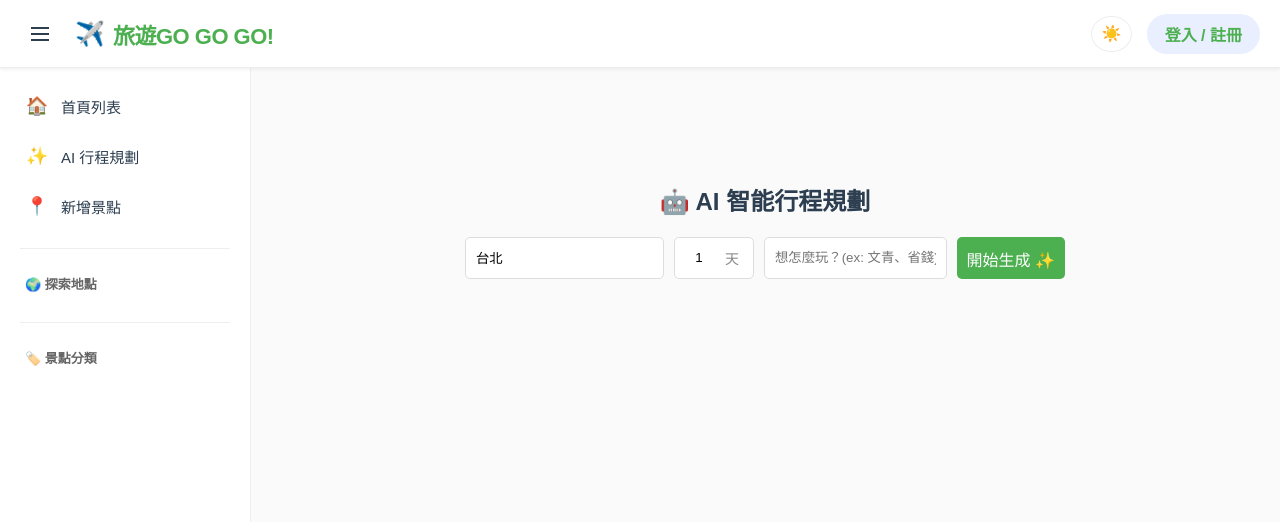
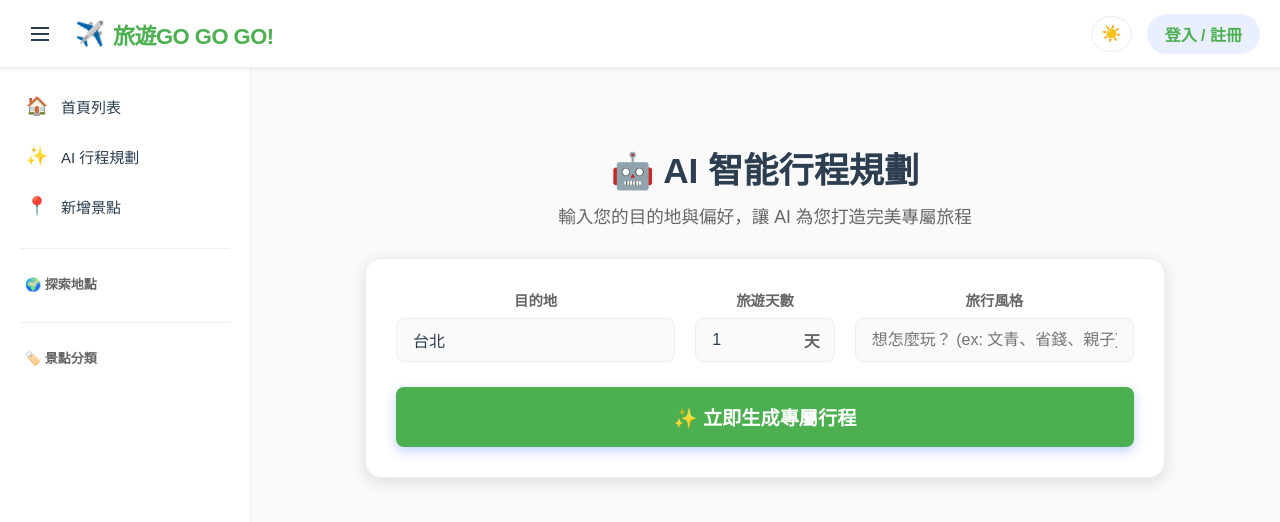
Before and after one commit to bellayang9455/travel-backend-fastapi-mysql, a Vue app in the folder my-travel-frontend/: page /ai-planner in a window 1280 px wide. Shown: the top 522 px of the page. Built offline with nearby package versions, Linux system fonts and the light colour scheme.

Commit message:
優化行程圖

```diff
--- a/my-travel-frontend/src/components/AIPlanner.vue
+++ b/my-travel-frontend/src/components/AIPlanner.vue
@@ -1,9 +1,8 @@
 <script setup>
 // AI 行程規劃元件
 import { ref } from 'vue'
-import api from '../api/axios.js' // 引用設定好的 api
+import api from '../api/axios.js'
 
-// 1. 定義 emit (這樣才能跳轉去登入頁)
 const emit = defineEmits(['changePage'])
 
 const props = defineProps({
@@ -11,14 +10,12 @@ const props = defineProps({
   user: Object
 })
 
-// 狀態變數
 const form = ref({
   destination: '台北',
   days: 1,
   style: ''
 })
 
-// 2. 變數名稱改得更直覺，且與儲存函式統一
 const generatedItinerary = ref([])
 const isLoading = ref(false)
 const isSaving = ref(false)
@@ -28,11 +25,12 @@ const generatePlan = async () => {
   if (!form.value.destination) return alert('請輸入地點！')
 
   isLoading.value = true
-  generatedItinerary.value = [] // 清空上次結果
+  generatedItinerary.value = []
 
   try {
-    const response = await api.post('/api/generate_itinerary', form.value, {
-      timeout: 60000 // 60秒
+    // 💡 確保這裡的路徑是加上 /ai-plan 的正確版本
+    const response = await api.post('/api/ai-plan/generate_itinerary', form.value, {
+      timeout: 60000
     })
 
     generatedItinerary.value = response.data.result
@@ -46,11 +44,9 @@ const generatePlan = async () => {
 
 // 儲存行程到資料庫
 const handleSaveToMyTrip = async () => {
-  // 1. 檢查登入狀態
-
   if (!props.isLoggedIn || !props.user) {
     if(confirm('您需要登入才能儲存行程！是否前往登入頁面？')) {
-      emit('changePage', 'login') // 跳轉到登入頁
+      emit('changePage', 'login')
     }
     return
   }
@@ -58,7 +54,6 @@ const handleSaveToMyTrip = async () => {
   try {
     isSaving.value = true
 
-    // 2. 準備 payload
     const payload = {
       title: `${form.value.destination} ${form.value.days}日遊 (AI推薦)`,
       user_id: props.user.id,
@@ -69,19 +64,16 @@ const handleSaveToMyTrip = async () => {
       }))
     }
 
-    // 3. 呼叫後端儲存 API
     await api.post('/api/itineraries/from_ai', payload)
-
     alert('🎉 成功加入您的行程表！')
 
   } catch (error) {
     console.error('❌ 儲存失敗，請稍後再試', error)
 
     if (error.response && error.response.status === 401) {
-        alert("⚠️ 您的登入憑證已失效（可能是後端更新了金鑰），請重新登入。")
+        alert("⚠️ 您的登入憑證已失效，請重新登入。")
         emit('changePage', 'login')
     } else {
-        // 其他錯誤 (例如 500 Server Error) 不要登出，顯示錯誤訊息
         const errorMsg = error.response?.data?.detail || "未知錯誤";
         alert(`❌ 儲存失敗：${errorMsg}`);
     }
@@ -89,98 +81,101 @@ const handleSaveToMyTrip = async () => {
     isSaving.value = false
   }
 }
+
 const getTransportIcon = (text) => {
-  if (!text) return '🚗'; // 預設值
+  if (!text) return '🚗';
 
-  if (text.includes('步') || text.includes('走')) {
-    return '🚶';
-  } else if (text.includes('捷運') || text.includes('地鐵') || text.includes('鐵')) {
-    return '🚇';
-  } else if (text.includes('公車') || text.includes('巴士')) {
-    return '🚌';
-  } else if (text.includes('計程車') || text.includes('Uber') || text.includes('租車')) {
-    return '🚕';
-  } else if (text.includes('自行前往')) {
-    return '📍';
-  }
+  if (text.includes('步') || text.includes('走')) return '🚶';
+  else if (text.includes('捷運') || text.includes('地鐵') || text.includes('鐵')) return '🚇';
+  else if (text.includes('公車') || text.includes('巴士')) return '🚌';
+  else if (text.includes('計程車') || text.includes('Uber') || text.includes('租車')) return '🚕';
+  else if (text.includes('自行前往')) return '📍';
 
-  return '🚗'; // 如果都沒比對到，就回傳車子
+  return '🚗';
 }
 </script>
+
 <script>
-export default {
-  name: 'AIPlanner'
-}
+export default { name: 'AIPlanner' }
 </script>
 
 <template>
   <div class="ai-container">
+
+    <div class="planner-header">
       <h2>🤖 AI 智能行程規劃</h2>
+      <p class="subtitle">輸入您的目的地與偏好，讓 AI 為您打造完美專屬旅程</p>
+    </div>
 
-    <div class="input-group">
-      <input v-model="form.destination" placeholder="你想去哪裡？(ex: 高雄)" />
+    <div class="search-panel">
+      <div class="input-grid">
+        <div class="input-item destination">
+          <label>目的地</label>
+          <input v-model="form.destination" placeholder="你想去哪裡？ (ex: 大阪、高雄)" />
+        </div>
 
+        <div class="input-item days">
+          <label>旅遊天數</label>
           <div class="days-input-wrapper">
-        <input
-          type="number"
-          v-model.number="form.days"
-          placeholder="天數"
-          min="1"
-          max="30"
-        />
+            <input type="number" v-model.number="form.days" min="1" max="30" />
             <span class="unit-text">天</span>
           </div>
+        </div>
 
-      <input
-        v-model="form.style"
-        placeholder="想怎麼玩？(ex: 文青、省錢)"
-        class="style-input"
-      />
+        <div class="input-item style">
+          <label>旅行風格</label>
+          <input v-model="form.style" placeholder="想怎麼玩？ (ex: 文青、省錢、親子)" />
+        </div>
+      </div>
 
-      <button @click="generatePlan" :disabled="isLoading">
-        {{ isLoading ? '規劃中...' : '開始生成 ✨' }}
+      <button class="btn-generate" @click="generatePlan" :disabled="isLoading">
+        {{ isLoading ? 'AI 正在為您規劃中...' : '✨ 立即生成專屬行程' }}
       </button>
     </div>
 
-    <div v-if="isLoading" class="loading">
-      AI 正在絞盡腦汁幫你排行程...🧠
+    <div v-if="isLoading" class="loading-state">
+      <div class="loader"></div>
+      <p>正在分析上萬筆旅遊數據，為您規劃最棒的路線... 🧠</p>
     </div>
 
-    <div v-if="generatedItinerary.length > 0" class="result-section">
+    <div v-if="generatedItinerary.length > 0 && !isLoading" class="result-section">
+      <h3 class="result-title">為您規劃的 {{ form.destination }} {{ form.days }}日遊</h3>
 
-      <div v-for="(spot, index) in generatedItinerary" :key="spot.name">
+      <div class="timeline">
+        <div v-for="(spot, index) in generatedItinerary" :key="spot.name" class="timeline-item">
 
-        <div
-          v-if="index === 0 || spot.day !== generatedItinerary[index - 1].day"
-          class="day-header"
-        >
+          <div v-if="index === 0 || spot.day !== generatedItinerary[index - 1].day" class="day-divider">
             <span class="day-badge">Day {{ spot.day }}</span>
-          <span class="time-badge">{{ spot.time_of_day }}</span>
           </div>
 
-        <div v-if="index > 0 && spot.transportation" class="transport-line">
-          <div class="line"></div>
+          <div v-if="index > 0 && spot.transportation && spot.day === generatedItinerary[index - 1].day" class="transport-box">
+            <div class="trans-line"></div>
             <div class="trans-tag">
                {{ getTransportIcon(spot.transportation) }} {{ spot.transportation }}
             </div>
-          <div class="line"></div>
+          </div>
+          <div v-else-if="index > 0 && spot.day === generatedItinerary[index - 1].day" class="transport-box">
+             <div class="trans-line-only"></div>
           </div>
 
-        <div class="ai-card">
+          <div class="ai-spot-card">
+            <div class="time-indicator">{{ spot.time_of_day || '全天' }}</div>
+            <div class="card-content">
               <h4>{{ spot.name }}</h4>
-          <p>{{ spot.description }}</p>
-          <small>📍 {{ spot.address }}</small>
+              <p class="desc">{{ spot.description }}</p>
+              <div class="card-footer">
+                <span class="location">📍 {{ spot.address || spot.location || '暫無詳細地址' }}</span>
+                <span v-if="spot.category" class="category-tag">{{ spot.category }}</span>
+              </div>
+            </div>
           </div>
 
         </div>
+      </div>
 
       <div class="action-buttons">
-        <button
-          class="save-btn"
-          @click="handleSaveToMyTrip"
-          :disabled="isSaving"
-        >
-          {{ isSaving ? '儲存中...' : (isLoggedIn ? '💾 加入我的行程' : '🔐 登入後儲存行程') }}
+        <button class="btn-save-trip" @click="handleSaveToMyTrip" :disabled="isSaving">
+          {{ isSaving ? '儲存中...' : (isLoggedIn ? '💾 一鍵加入我的行程' : '🔐 登入以儲存此行程') }}
         </button>
       </div>
     </div>
@@ -189,102 +184,336 @@ export default {
 </template>
 
 <style scoped>
-.ai-container { max-width: 600px; margin: 20px auto; padding: 20px; }
-.input-group { display: flex; gap: 10px; margin-bottom: 20px; flex-wrap: wrap; }
-input, select, button { padding: 10px; border-radius: 5px; border: 1px solid #ddd; }
+.ai-container {
+  max-width: 800px;
+  margin: 0 auto;
+  padding: 20px;
+  color: var(--text-color);
+}
 
-/* 讓所有輸入框高度一致 */
-input, select, button { height: 42px; box-sizing: border-box; }
+.planner-header {
+  text-align: center;
+  margin-bottom: 30px;
+}
 
-/* 生成按鈕 */
-button { background-color: #4CAF50; color: white; border: none; cursor: pointer; }
-button:disabled { background-color: #ccc; }
+.planner-header h2 {
+  font-size: 2.2rem;
+  color: var(--text-color);
+  margin: 0 0 10px 0;
+}
 
-.days-input-wrapper { position: relative; display: flex; align-items: center; }
-.days-input-wrapper input { width: 80px; padding-right: 25px; text-align: center; }
-.unit-text { position: absolute; right: 15px; color: #888; font-size: 14px; pointer-events: none; }
-.style-input { flex: 1; min-width: 150px; }
+.subtitle {
+  color: var(--text-secondary);
+  font-size: 1.1rem;
+  margin: 0;
+}
 
-/* 結果卡片樣式 */
-.ai-card {
-  background: #fff;
-  border: 1px solid #eee;
-  padding: 15px;
-  margin-bottom: 10px;
+/* 搜尋面板卡片 */
+.search-panel {
+  background: var(--card-bg);
+  padding: 30px;
+  border-radius: 16px;
+  box-shadow: var(--shadow-md);
+  border: 1px solid var(--border-color);
+  margin-bottom: 40px;
+}
+
+.input-grid {
+  display: flex;
+  gap: 20px;
+  margin-bottom: 25px;
+}
+
+.input-item {
+  display: flex;
+  flex-direction: column;
+}
+
+.input-item label {
+  font-size: 0.9rem;
+  font-weight: bold;
+  color: var(--text-secondary);
+  margin-bottom: 8px;
+}
+
+.input-item.destination { flex: 2; }
+.input-item.days { flex: 1; min-width: 100px; }
+.input-item.style { flex: 2; }
+
+input {
+  padding: 12px 16px;
+  border: 1px solid var(--border-color);
   border-radius: 8px;
-  border-left: 5px solid #4CAF50; /* 綠色左邊條 */
-  box-shadow: 0 2px 5px rgba(0,0,0,0.05);
+  background: var(--input-bg);
+  color: var(--text-color);
+  font-size: 1rem;
+  transition: all 0.3s;
 }
-.ai-card h4 { margin: 0 0 5px 0; color: #333; }
-.ai-card p { margin: 5px 0; color: #666; font-size: 0.95rem; }
-.ai-card small { color: #999; }
 
-.loading { text-align: center; color: #666; font-style: italic; margin-top: 20px; }
+input:focus {
+  outline: none;
+  border-color: var(--primary-color);
+  box-shadow: 0 0 0 3px rgba(50, 100, 255, 0.1);
+}
 
-/* ✨ 儲存按鈕樣式 */
-.action-buttons { margin-top: 20px; text-align: center; padding-bottom: 20px; }
+.days-input-wrapper {
+  position: relative;
+  display: flex;
+  align-items: center;
+}
 
-.save-btn {
-  background: linear-gradient(135deg, #FF6B6B, #FF8E53); /* 漂亮的漸層橘紅色 */
+.days-input-wrapper input {
+  width: 100%;
+  padding-right: 40px;
+}
+
+.unit-text {
+  position: absolute;
+  right: 15px;
+  color: var(--text-secondary);
+  font-weight: bold;
+  pointer-events: none;
+}
+
+.btn-generate {
+  width: 100%;
+  padding: 16px;
+  background: var(--primary-color);
   color: white;
+  border: none;
+  border-radius: 8px;
+  font-size: 1.2rem;
+  font-weight: bold;
+  cursor: pointer;
+  transition: all 0.2s;
+  box-shadow: 0 4px 12px rgba(50, 100, 255, 0.3);
+}
+
+.btn-generate:hover:not(:disabled) {
+  transform: translateY(-2px);
+  box-shadow: 0 6px 16px rgba(50, 100, 255, 0.4);
+}
+
+.btn-generate:disabled {
+  background: #ccc;
+  box-shadow: none;
+  cursor: not-allowed;
+}
+
+/* 載入動畫 */
+.loading-state {
+  text-align: center;
+  padding: 50px 0;
+  color: var(--primary-color);
+  font-weight: bold;
+}
+
+.loader {
+  border: 4px solid rgba(50, 100, 255, 0.1);
+  border-left-color: var(--primary-color);
+  border-radius: 50%;
+  width: 40px;
+  height: 40px;
+  animation: spin 1s linear infinite;
+  margin: 0 auto 20px auto;
+}
+
+@keyframes spin { 0% { transform: rotate(0deg); } 100% { transform: rotate(360deg); } }
+
+/* 結果時間軸區域 */
+.result-section {
+  animation: fadeIn 0.5s ease-out;
+}
+
+.result-title {
+  text-align: center;
+  font-size: 1.6rem;
+  color: var(--text-color);
+  margin-bottom: 30px;
+  padding-bottom: 15px;
+  border-bottom: 2px dashed var(--border-color);
+}
+
+.timeline {
+  display: flex;
+  flex-direction: column;
+  padding: 0 10px;
+}
+
+.timeline-item {
+  position: relative;
+  display: flex;
+  flex-direction: column;
+}
+
+/* 天數分隔線 */
+.day-divider {
+  display: flex;
+  justify-content: center;
+  margin: 30px 0 15px 0;
+  position: relative;
+}
+
+.day-divider::before {
+  content: '';
+  position: absolute;
+  top: 50%; left: 0; right: 0;
+  height: 1px;
+  background: var(--border-color);
+  z-index: 1;
+}
+
+.day-badge {
+  background: var(--text-color);
+  color: white;
+  padding: 6px 24px;
+  border-radius: 20px;
+  font-weight: bold;
   font-size: 1.1rem;
-  font-weight: bold;
-  padding: 0 30px; /* 高度已由上面統一定義，這裡定寬度 */
-  border-radius: 25px;
-  box-shadow: 0 4px 10px rgba(255, 107, 107, 0.3);
-  transition: transform 0.2s;
+  z-index: 2;
+  box-shadow: var(--shadow-sm);
 }
-.save-btn:hover { transform: translateY(-2px); box-shadow: 0 6px 15px rgba(255, 107, 107, 0.4); }
-.transport-line {
+
+/* 交通線 */
+.transport-box {
   display: flex;
   flex-direction: column;
   align-items: center;
-  margin: 0; /* 讓線條緊貼卡片 */
-  padding: 5px 0;
+  margin: 5px 0;
 }
 
-.line {
+.trans-line {
   width: 2px;
-  height: 15px;
-  background-color: #ddd;
+  height: 20px;
+  background: var(--border-color);
+}
+
+.trans-line-only {
+  width: 2px;
+  height: 30px;
+  background: var(--border-color);
 }
 
 .trans-tag {
-  background-color: #f0f4f8;
-  color: #666;
+  background: var(--input-bg);
+  color: var(--text-secondary);
   font-size: 0.85rem;
-  padding: 4px 12px;
-  border-radius: 15px;
-  border: 1px solid #e1e4e8;
-  margin: 2px 0;
+  padding: 6px 16px;
+  border-radius: 20px;
+  border: 1px solid var(--border-color);
+  font-weight: 500;
+  box-shadow: 0 2px 5px rgba(0,0,0,0.02);
 }
 
-/* 優化卡片樣式，讓它看起來像時間軸 */
-.ai-card {
-  /* ... 原本的樣式 ... */
+/* 景點卡片 */
+.ai-spot-card {
+  display: flex;
+  background: var(--card-bg);
+  border: 1px solid var(--border-color);
+  border-radius: 12px;
+  overflow: hidden;
+  box-shadow: var(--shadow-sm);
+  transition: transform 0.2s, box-shadow 0.2s;
   position: relative;
-  z-index: 1; /* 蓋在線上面 */
 }
 
-.card-header {
-  display: flex;
-  gap: 10px;
-  margin-bottom: 8px;
+.ai-spot-card:hover {
+  transform: translateY(-2px);
+  box-shadow: var(--shadow-md);
+  border-color: var(--primary-color);
 }
 
-.day-badge {
-  background-color: #4CAF50;
-  color: white;
-  padding: 2px 8px;
-  border-radius: 4px;
-  font-size: 0.8rem;
+.time-indicator {
+  background: rgba(50, 100, 255, 0.05);
+  color: var(--primary-color);
+  width: 80px;
+  display: flex;
+  align-items: center;
+  justify-content: center;
+  font-weight: bold;
+  font-size: 1.1rem;
+  border-right: 1px solid var(--border-color);
 }
 
-.time-badge {
-  background-color: #eee;
-  color: #333;
-  padding: 2px 8px;
-  border-radius: 4px;
+.card-content {
+  padding: 20px;
+  flex: 1;
+}
+
+.card-content h4 {
+  margin: 0 0 10px 0;
+  font-size: 1.25rem;
+  color: var(--text-color);
+}
+
+.desc {
+  margin: 0 0 15px 0;
+  color: var(--text-secondary);
+  line-height: 1.5;
+  font-size: 0.95rem;
+}
+
+.card-footer {
+  display: flex;
+  justify-content: space-between;
+  align-items: center;
+  font-size: 0.85rem;
+  padding-top: 15px;
+  border-top: 1px dashed var(--border-color);
+}
+
+.location {
+  color: var(--text-secondary);
+  font-weight: 500;
+}
+
+.category-tag {
+  background: var(--primary-color);
+  color: white;
+  padding: 3px 10px;
+  border-radius: 12px;
   font-size: 0.8rem;
+  font-weight: bold;
+}
+
+/* 儲存按鈕 */
+.action-buttons {
+  margin-top: 40px;
+  text-align: center;
+  padding-bottom: 20px;
+}
+
+.btn-save-trip {
+  background: var(--text-color);
+  color: white;
+  font-size: 1.2rem;
+  font-weight: bold;
+  padding: 16px 40px;
+  border: none;
+  border-radius: 30px;
+  cursor: pointer;
+  box-shadow: 0 6px 15px rgba(0,0,0,0.15);
+  transition: all 0.2s;
+}
+
+.btn-save-trip:hover:not(:disabled) {
+  transform: translateY(-3px);
+  background: var(--primary-color);
+  box-shadow: 0 8px 20px rgba(50, 100, 255, 0.4);
+}
+
+.btn-save-trip:disabled {
+  opacity: 0.5;
+  cursor: not-allowed;
+}
+
+@keyframes fadeIn { from { opacity: 0; transform: translateY(20px); } to { opacity: 1; transform: translateY(0); } }
+
+/* RWD 響應式 */
+@media (max-width: 768px) {
+  .input-grid { flex-direction: column; gap: 15px; }
+  .ai-spot-card { flex-direction: column; }
+  .time-indicator { width: 100%; padding: 10px; border-right: none; border-bottom: 1px solid var(--border-color); }
+  .card-footer { flex-direction: column; align-items: flex-start; gap: 10px; }
 }
 </style>
```
Lines whose indentation alone changed are shown as unchanged.
